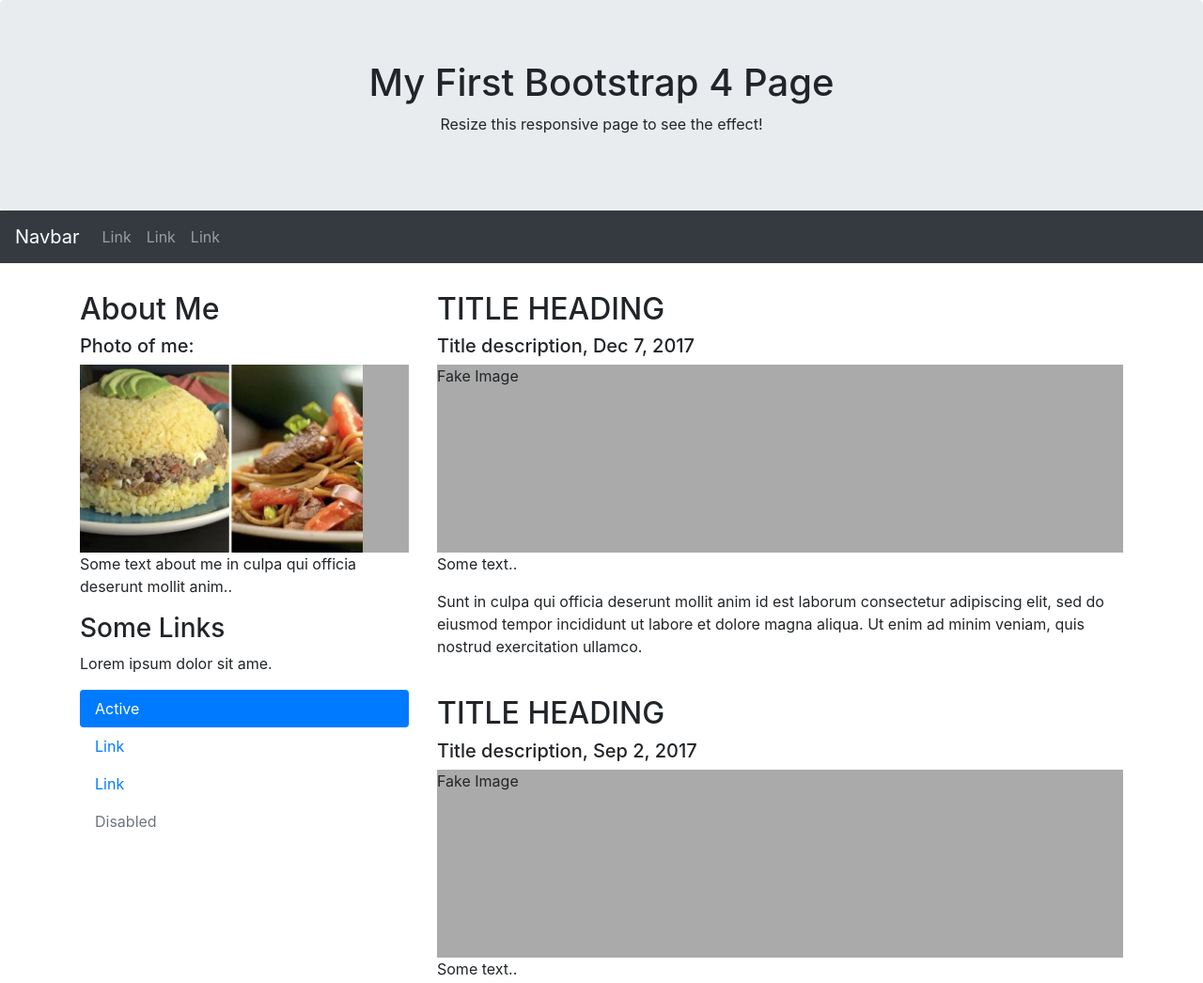
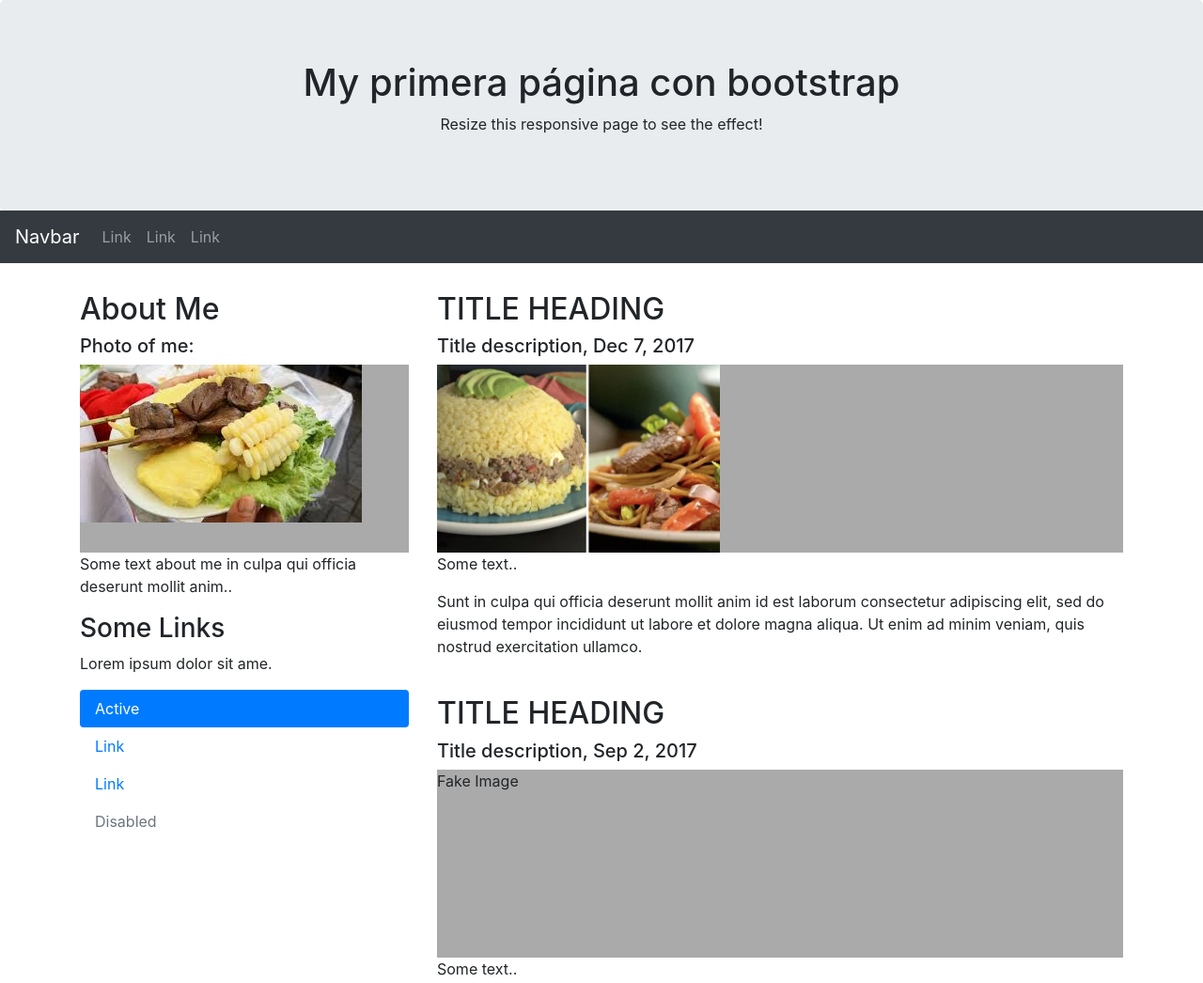
Before and after one commit to Magalyae2901/proyecto1, a plain HTML site: page index.html in a window 1280 px wide. Shown: the top 1046 px of the page at 94% size. Drawn offline with nearby package versions, Linux system fonts and the light colour scheme.

Commit message:
se modifico el titulo general

```diff
--- a/index.html
+++ b/index.html
@@ -1,7 +1,7 @@
 <!DOCTYPE html>
 <html lang="en">
 <head>
-  <title>Bootstrap 4 Website Example</title>
+  <title>Ejemplo de una pagina web con bootstrap</title>
   <meta charset="utf-8">
   <meta name="viewport" content="width=device-width, initial-scale=1">
   <link rel="stylesheet" href="css/bootstrap.min.css">
@@ -23,7 +23,7 @@
 <body>
 
 <div class="jumbotron text-center" style="margin-bottom:0">
-  <h1>My First Bootstrap 4 Page</h1>
+  <h1>My primera página con bootstrap</h1>
   <p>Resize this responsive page to see the effect!</p>
 </div>
 
@@ -52,7 +52,7 @@
     <div class="col-sm-4">
       <h2>About Me</h2>
       <h5>Photo of me:</h5>
-      <div class="fakeimg" ><img src="images/imagen1.jpg"></div>
+      <div class="fakeimg" ><img src="images/imagen2.jpg"></div>
       <p>Some text about me in culpa qui officia deserunt mollit anim..</p>
       <h3>Some Links</h3>
       <p>Lorem ipsum dolor sit ame.</p>
@@ -75,7 +75,7 @@
     <div class="col-sm-8">
       <h2>TITLE HEADING</h2>
       <h5>Title description, Dec 7, 2017</h5>
-      <div class="fakeimg">Fake Image</div>
+      <div class="fakeimg"><img src="images/imagen1.jpg"></div>
       <p>Some text..</p>
       <p>Sunt in culpa qui officia deserunt mollit anim id est laborum consectetur adipiscing elit, sed do eiusmod tempor incididunt ut labore et dolore magna aliqua. Ut enim ad minim veniam, quis nostrud exercitation ullamco.</p>
       <br>
```
